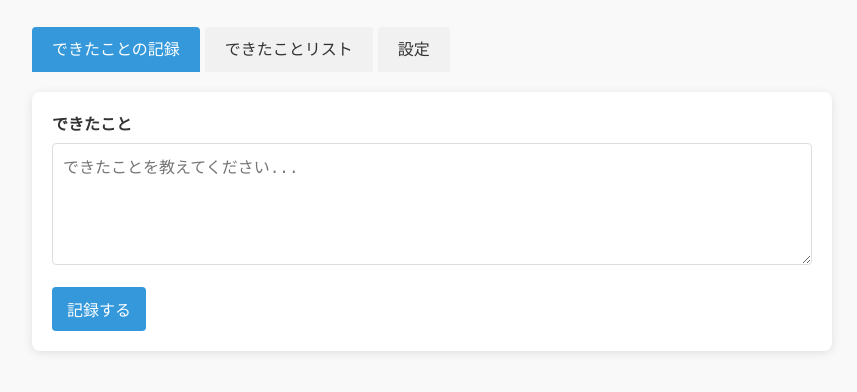
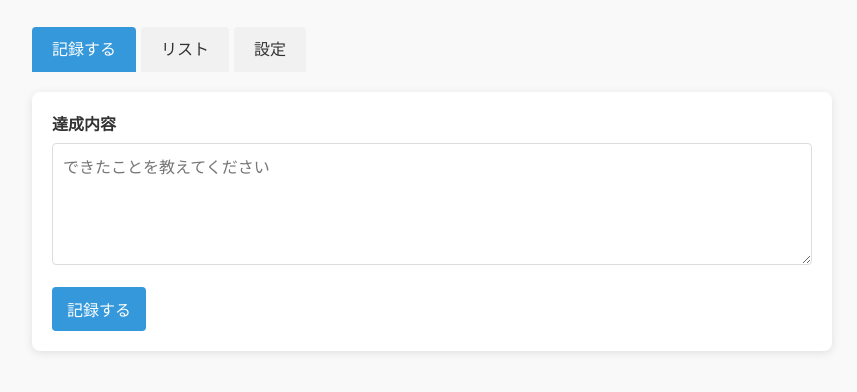
Before and after one commit to asamichiruko/self-reflection-app, a website built with Parcel: page docs/index.html in a window 1280 px wide. Shown: the part 96-488 px from the top of the page, without its empty margins (208-1065 px from the left). Built offline with nearby package versions, Linux system fonts and the light colour scheme.

Commit message:
タブ幅を狭められるように文言を変更

```diff
--- a/docs/index.html
+++ b/docs/index.html
@@ -10,16 +10,16 @@
     <h1>できたことあつめ</h1>
 
     <div class="tab-container">
-        <div class="tab active" tab-name="input">できたことの記録</div>
-        <div class="tab" tab-name="list">できたことリスト</div>
+        <div class="tab active" tab-name="input">記録する</div>
+        <div class="tab" tab-name="list">リスト</div>
         <div class="tab" tab-name="settings">設定</div>
     </div>
 
     <div class="tab-content active" id="input-tab" tab-name="input">
         <div class="container">
             <div class="form-group">
-                <label for="achievement">できたこと</label>
-                <textarea id="achievement" placeholder="できたことを教えてください..."></textarea>
+                <label for="achievement">達成内容</label>
+                <textarea id="achievement" placeholder="できたことを教えてください"></textarea>
             </div>
             <button id="save-btn">記録する</button>
         </div>
```
